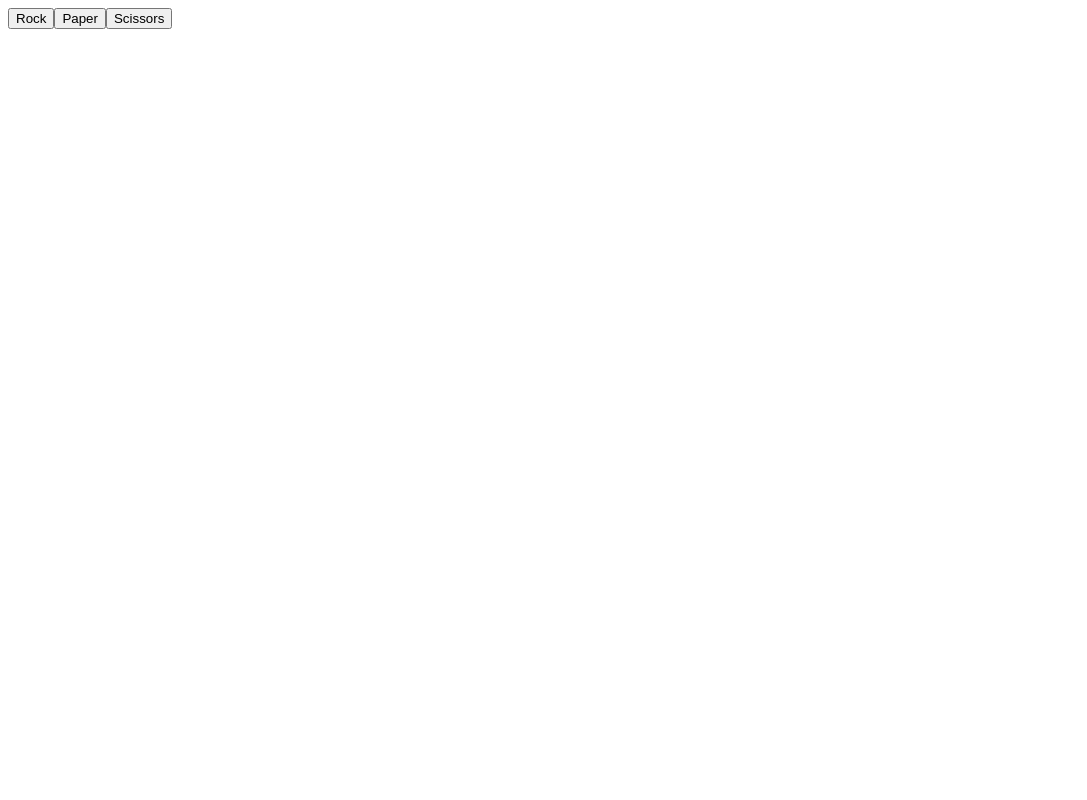
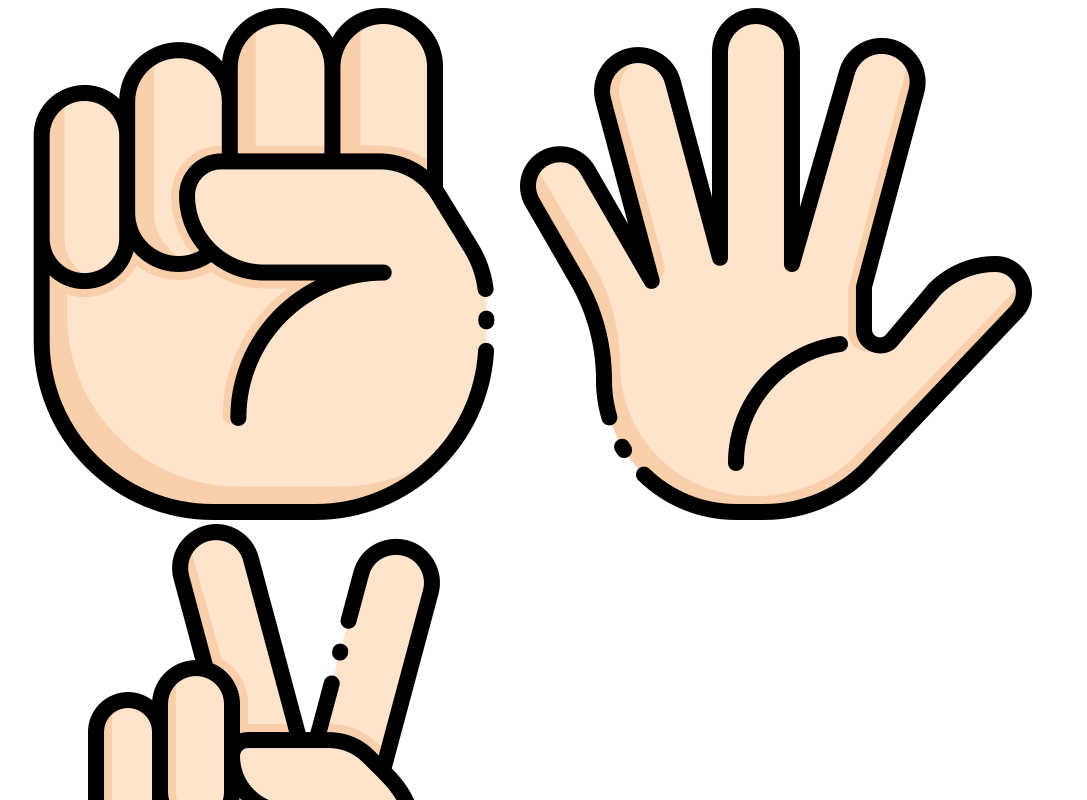
Before and after one commit to svenrisse/React-Paper-Scissors, a React (Vite) app: page / in a window 1280 px wide. Shown: the top 800 px of the page, without its empty margins (0-1087 px from the left). Built offline with nearby package versions, Linux system fonts and the light colour scheme.

Commit message:
changed from buttons to images

```diff
--- a/src/App.jsx
+++ b/src/App.jsx
@@ -1,19 +1,18 @@
 import { useState } from 'react'
-import Playerbutton from './Playerbutton';
+import Playerbuttons from './Playerbuttons';
 
 function App() {
   const [playerChoice, setPlayerChoice] = useState(null);
 
   function handlePlayerButton(value) {
+    console.log(value)
     setPlayerChoice(value);
   }
 
 
   return (
     <div>
-      <Playerbutton choice="Rock" handleClick={handlePlayerButton}/>
-      <Playerbutton choice="Paper" handleClick={handlePlayerButton}/>
-      <Playerbutton choice="Scissors" handleClick={handlePlayerButton}/>
+      <Playerbuttons handleClick={handlePlayerButton}/>
     </div>
   )
 }
--- a/src/Playerbutton.jsx
+++ /dev/null
@@ -1,8 +0,0 @@
-function Playerbutton(props) {
-
-    return (
-        <button onClick={() => props.handleClick(props.choice)}>{props.choice}</button>
-    )
-}
-
-export default Playerbutton
--- /dev/null
+++ b/src/Playerbuttons.jsx
@@ -0,0 +1,17 @@
+import rock from "./assets/rock.png";
+import paper from "./assets/paper.png";
+import scissors from "./assets/scissors.png";
+
+function Playerbuttons(props) {
+
+    return (
+        <div>
+            <img src={rock} onClick={() => props.handleClick("rock")}></img>
+            <img src={paper} onClick={() => props.handleClick("paper")}></img>
+            <img src={scissors} onClick={() => props.handleClick("scissors")}></img>
+        </div>
+
+    )
+}
+
+export default Playerbuttons
```
